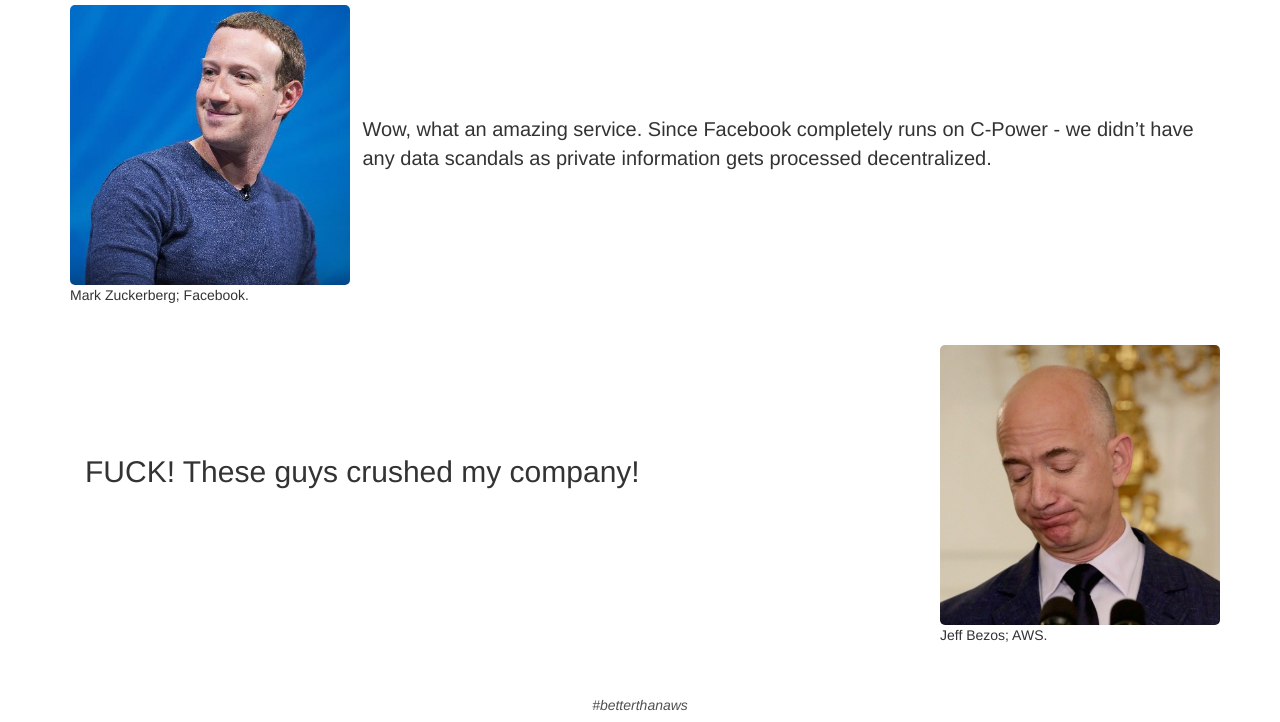
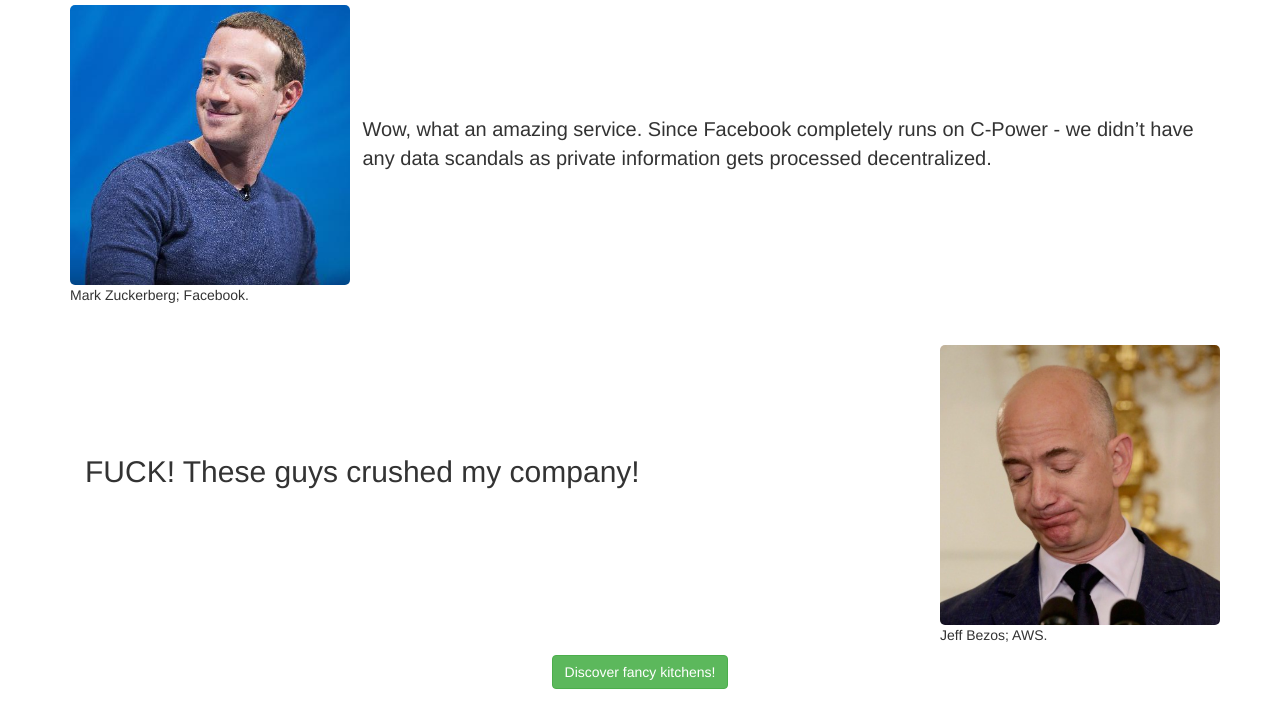
Before and after one commit to velveece/C-Power, a plain HTML site: page index.html in a window 1280 px wide. Shown: the part 1224-1946 px from the top of the page. Drawn offline with nearby package versions, Linux system fonts and the light colour scheme.

Commit message:
Add files via upload

```diff
--- a/index.html
+++ b/index.html
@@ -111,6 +111,13 @@
 
 
 
+    <div class="col-xs-12">
+		<div class="link_bottom">
+		<a href="https://m-tkuhl.github.io/Student-KnK/" class="btn btn-success">Discover fancy kitchens!</a>
+		</div>
+    </div>
+
+
 
     <div class="col-xs-12">
 		<div id="footer">
--- a/style.css
+++ b/style.css
@@ -55,6 +55,10 @@
 	font-family: geneva;
 }
 
+.link_bottom {
+	text-align: center
+}
+
 #footer {
 	text-align: center;
 	font-style: italic;
```
